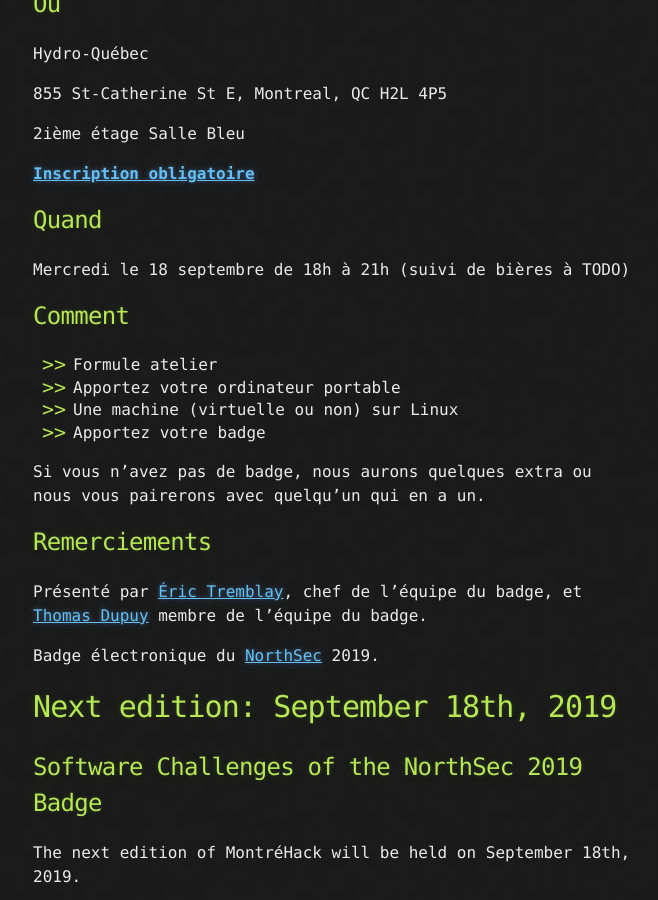
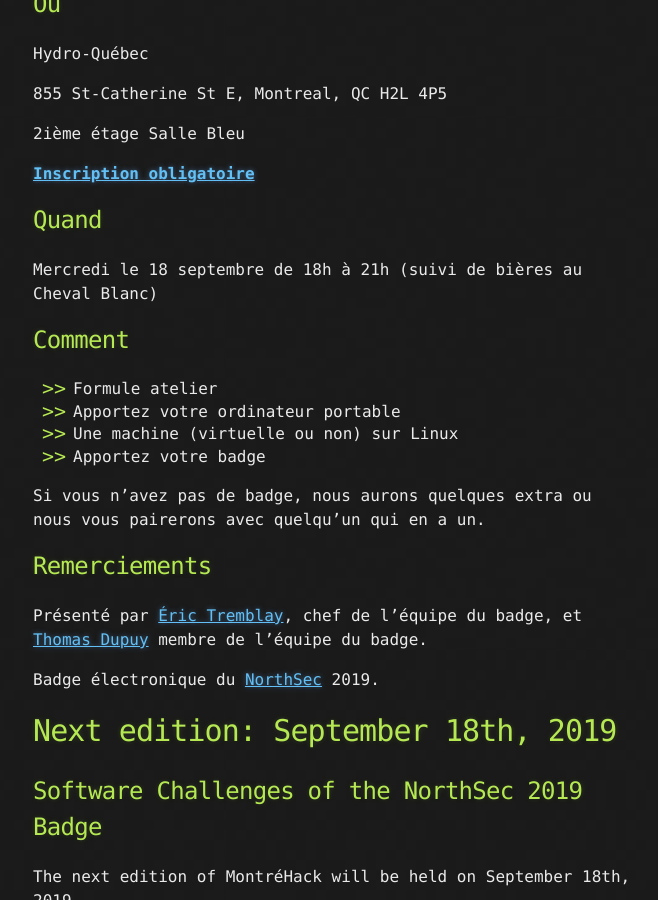
Before and after one commit to montrehack/montrehack.github.com, a Jekyll site: the page built from _posts/2019-09-18-software-challenges-from-northsec-badge.md, in a window 1280 px wide and 900 px high, scrolled down 2011 px. Shown: the whole window, without its empty margins (307-965 px from the left). Built offline with Jekyll 4.4.1, drawn with Linux system fonts in a browser that asks for light colours; comment, search, counter and statistics services are not loaded; some of the changed text lies outside the part shown.

Commit message:
Sept 2019: Bar is Cheval Blanc

```diff
--- a/_posts/2019-09-18-software-challenges-from-northsec-badge.md
+++ b/_posts/2019-09-18-software-challenges-from-northsec-badge.md
@@ -47,7 +47,7 @@ Hydro-Québec
 
 ## Quand
 
-Mercredi le 18 septembre de 18h à 21h (suivi de bières à TODO)
+Mercredi le 18 septembre de 18h à 21h (suivi de bières au Cheval Blanc)
 
 ## Comment
 
@@ -109,7 +109,7 @@ Hydro-Québec
 
 ## When
 
-Wednesday September 18th, from 18h to 21h (followed by drinks at TODO)
+Wednesday September 18th, from 18h to 21h (followed by drinks at Cheval Blanc)
 
 ## How
 
```
